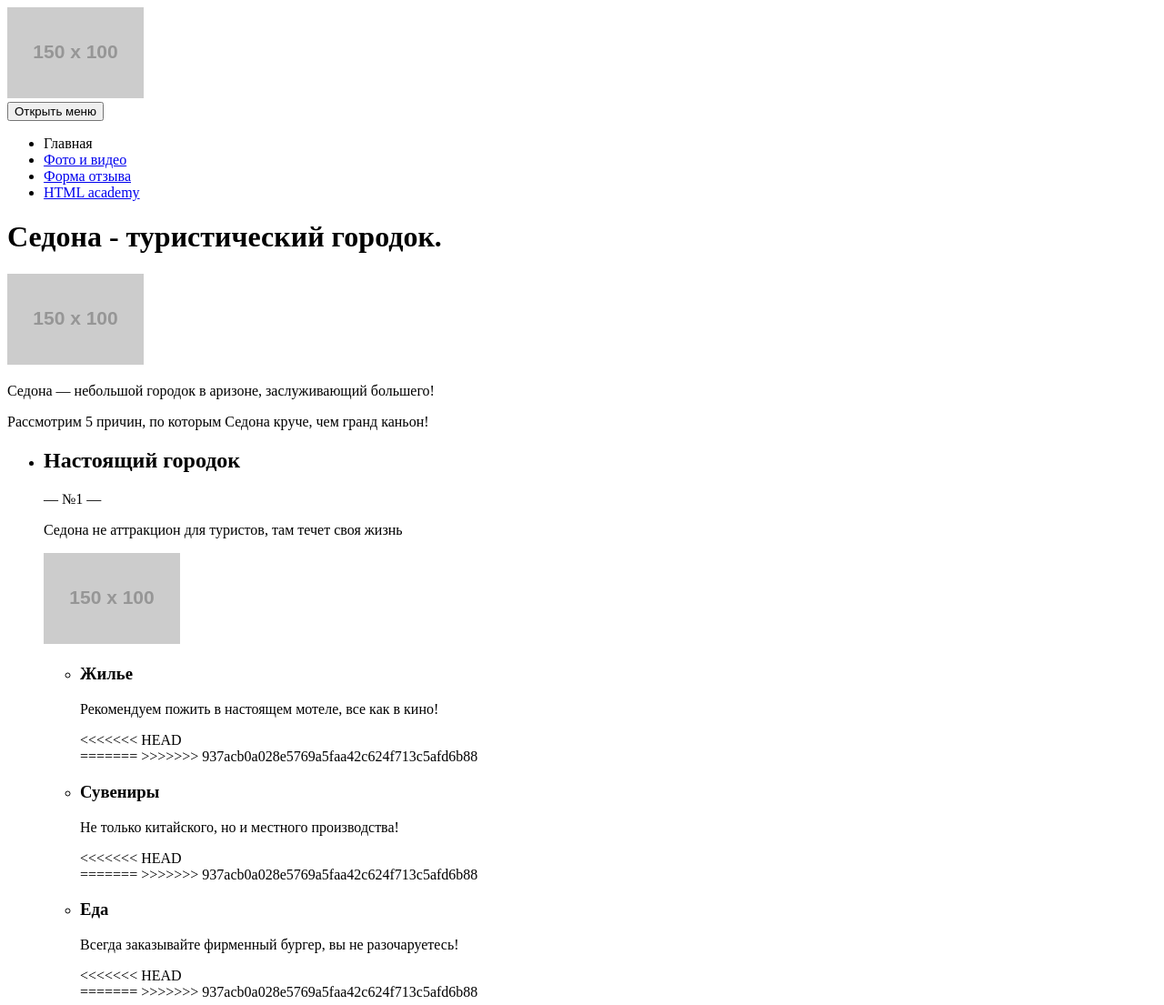
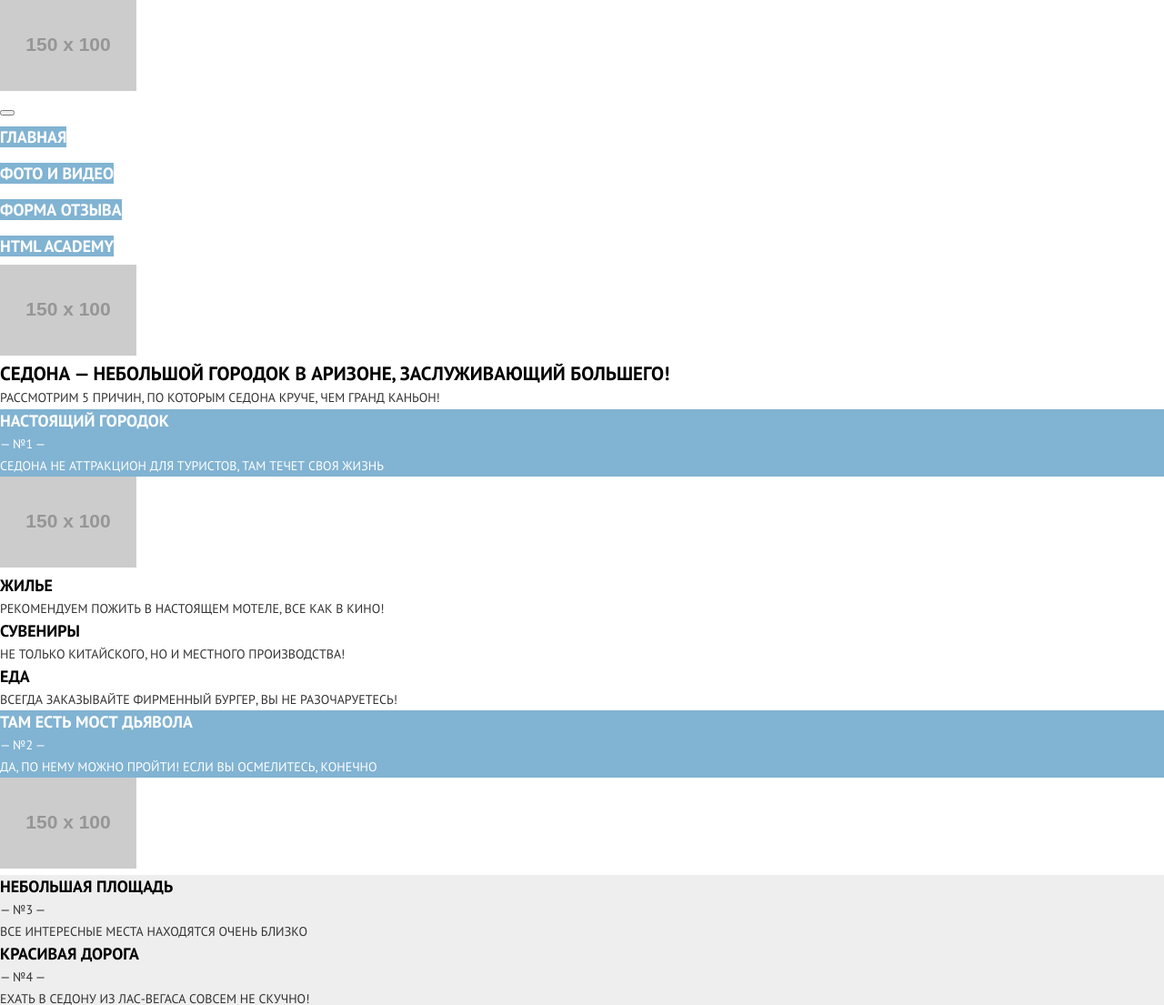
Before and after one commit to rumyantsevnn/234024-sedona-16, a website: page source/index.html in a window 1280 px wide. Shown: the top 1105 px of the page at 91% size. Drawn offline with nearby package versions, Linux system fonts and the light colour scheme; files that its build step writes are made by us from their sources; placeholder pictures from the web are drawn by us.

Commit message:
начало верстки с использованием препроцессора

```diff
--- a/source/index.html
+++ b/source/index.html
@@ -3,6 +3,7 @@
   <head>
     <meta charset="utf-8">
     <title>HTML Academy: Седона</title>
+    <link href="https://fonts.googleapis.com/css?family=PT+Sans:400,700&amp;subset=cyrillic" rel="stylesheet">
     <link rel="stylesheet" href="css/style.css">
   </head>
   <body>
@@ -37,15 +38,15 @@
       </div>
       <div class="short-description">
         <p class="short-description__about-sedona">Седона — небольшой городок в аризоне, заслуживающий большего!</p>
-        <p class="short-description__five-reasons">Рассмотрим 5 причин, по которым Седона круче, чем гранд каньон!</p>
+        <p class="short-description__reasons">Рассмотрим 5 причин, по которым Седона круче, чем гранд каньон!</p>
       </div>
       <ul class="reasons-and-advantages">
         <li class="reasons-and-advantages__item">
           <div class="reason-with-picture">
             <section class="reason reason--blue-background">
-              <h2 class="reason__title">Настоящий городок</h2>
-              <span class="reason__number">— №1 —</span>
-              <p class="reason__description">Седона не аттракцион для туристов, там течет своя жизнь</p>
+              <h2 class="reason__title reason__title--blue-background">Настоящий городок</h2>
+              <span class="reason__number reason__number--blue-background">— №1 —</span>
+              <p class="reason__description reason__description--blue-background">Седона не аттракцион для туристов, там течет своя жизнь</p>
             </section>
             <img class="reason-with-picture__image" src="http://placehold.it/150x100" alt="Дома в Седоне">
           </div>
@@ -53,68 +54,42 @@
             <li class="advantages__item">
               <h3 class="advantages__title">Жилье</h3>
               <p class="advantages__description">Рекомендуем пожить в настоящем мотеле, все как в кино!</p>
-<<<<<<< HEAD
-              <div class="advantages__image"></div>
-=======
->>>>>>> 937acb0a028e5769a5faa42c624f713c5afd6b88
             </li>
             <li class="advantages__item">
               <h3 class="advantages__title">Сувениры</h3>
               <p class="advantages__description">Не только китайского, но и местного производства!</p>
-<<<<<<< HEAD
-              <div class="advantages__image"></div>
-=======
->>>>>>> 937acb0a028e5769a5faa42c624f713c5afd6b88
             </li>
             <li class="advantages__item">
               <h3 class="advantages__title">Еда</h3>
               <p class="advantages__description">Всегда заказывайте фирменный бургер, вы не разочаруетесь!</p>
-<<<<<<< HEAD
-              <div class="advantages__image"></div>
-=======
->>>>>>> 937acb0a028e5769a5faa42c624f713c5afd6b88
             </li>
           </ul>
         </li>
         <li class="reasons-and-advantages__item">
           <div class="reason-with-picture">
             <section class="reason reason--blue-background">
-              <h2 class="reason__title">Там есть мост дьявола</h2>
-              <span class="reason__number">— №2 —</span>
-              <p class="reason__description">Да, по нему можно пройти! Если вы осмелитесь, конечно</p>
+              <h2 class="reason__title reason__title--blue-background">Там есть мост дьявола</h2>
+              <span class="reason__number reason__number--blue-background">— №2 —</span>
+              <p class="reason__description reason__description--blue-background">Да, по нему можно пройти! Если вы осмелитесь, конечно</p>
             </section>
             <img class="reason-with-picture__image" src="http://placehold.it/150x100" alt="Горы и каньоны в Седоне">
           </div>
         </li>
-<<<<<<< HEAD
-      </ul>
-      <ul class="reasons-gray-background">
-        <li class="reasons-gray-background__item">
-=======
         <li class="reasons-and-advantages__item">
->>>>>>> 937acb0a028e5769a5faa42c624f713c5afd6b88
           <section class="reason">
             <h2 class="reason__title">Небольшая площадь</h2>
             <span class="reason__number">— №3 —</span>
             <p class="reason__description">Все интересные места находятся очень близко</p>
           </section>
         </li>
-<<<<<<< HEAD
-        <li class="reasons-gray-background__item">
-=======
         <li class="reasons-and-advantages__item">
->>>>>>> 937acb0a028e5769a5faa42c624f713c5afd6b88
           <section class="reason">
             <h2 class="reason__title">Красивая дорога</h2>
             <span class="reason__number">— №4 —</span>
             <p class="reason__description">Ехать в седону из лас-вегаса совсем не скучно!</p>
           </section>
         </li>
-<<<<<<< HEAD
-        <li class="reasons-gray-background__item">
-=======
         <li class="reasons-and-advantages__item">
->>>>>>> 937acb0a028e5769a5faa42c624f713c5afd6b88
           <section class="reason">
             <h2 class="reason__title">Мало туристов</h2>
             <span class="reason__number">— №5 —</span>
@@ -122,11 +97,7 @@
           </section>
         </li>
       </ul>
-<<<<<<< HEAD
-      <!-- Здесь будет форма поиска гостиницы -->
-=======
       <!-- Здесь будет форма поиска гостиницы. -->
->>>>>>> 937acb0a028e5769a5faa42c624f713c5afd6b88
     </main>
     <footer class="page-footer">
       <a href="visitsedona.html" class="page-footer__visitsedona-link">#visitsedona</a>
--- /dev/null
+++ b/source/less/advantages.less
@@ -0,0 +1,15 @@
+.advantages {
+  .reset-ls;
+}
+
+.advantages__title,
+.advantages__description {
+  .reset-indents;
+}
+
+.advantages__title {
+  color: @black;
+  font-size: 18px;
+  font-weight: 700;
+  line-height: 26px;
+}
--- /dev/null
+++ b/source/less/fonts.less
@@ -0,0 +1,8 @@
+body {
+  font-family: "PT Sans", sans-serif;
+  font-size: 14px;
+  font-weight: 400;
+  line-height: 24px;
+  color: @fc-main;
+  text-transform: uppercase;
+}
--- /dev/null
+++ b/source/less/global.less
@@ -0,0 +1,21 @@
+html {
+  box-sizing: border-box;
+}
+
+body {
+  .reset-indents;
+}
+
+a,
+a:link,
+a:visited,
+a:focus,
+a:hover,
+a:active {
+  text-decoration: none;
+}
+
+img {
+  max-width: 100%;
+  height: auto;
+}
--- /dev/null
+++ b/source/less/menu-list.less
@@ -0,0 +1,11 @@
+.menu-list {
+  .reset-ls;
+}
+
+.menu-list__link {
+  background-color: @bgc-blue;
+  color: @white;
+  font-size: 18px;
+  font-weight: 700;
+  line-height: 40px;
+}
--- /dev/null
+++ b/source/less/page-footer.less
@@ -0,0 +1,15 @@
+.page-footer__visitsedona-link {
+  color: @black;
+  font-size: 21px;
+  font-weight: 700;
+  line-height: 26px;
+}
+
+.social-list {
+  .reset-ls;
+}
+
+.developed-by__text {
+  color: @black;
+  line-height: 26px;
+}
--- /dev/null
+++ b/source/less/photo-list.less
@@ -0,0 +1,3 @@
+.photo-list {
+  .reset-ls;
+}
--- /dev/null
+++ b/source/less/photo-sedona.less
@@ -0,0 +1,17 @@
+.photo-sedona__title {
+  .reset-indents;
+  color: @black;
+  font-size: 14px;
+  font-weight: 700;
+  line-height: 24px;
+}
+
+.photo-sedona__author {
+  .reset-indents;
+  text-transform: none;
+}
+
+.likes-counter__quantity {
+  color: @black;
+  font-weight: 700;
+}
--- /dev/null
+++ b/source/less/reason.less
@@ -0,0 +1,25 @@
+.reason {
+  background-color: @bgc-gray;
+}
+
+.reason__title,
+.reason__description {
+  .reset-indents;
+}
+
+.reason__title {
+  color: @black;
+  font-size: 18px;
+  font-weight: 700;
+  line-height: 26px;
+}
+
+.reason--blue-background {
+  background-color: @bgc-blue;
+}
+
+.reason__title--blue-background,
+.reason__number--blue-background,
+.reason__description--blue-background {
+  color: @white;
+}
--- /dev/null
+++ b/source/less/reasons-and-advantages.less
@@ -0,0 +1,3 @@
+.reasons-and-advantages {
+  .reset-ls;
+}
--- /dev/null
+++ b/source/less/short-description.less
@@ -0,0 +1,12 @@
+.short-description__about-sedona {
+  color: #000000;
+  font-size: 21px;
+  font-weight: 700;
+  line-height: 26px;
+  .reset-indents;
+}
+
+.short-description__reasons {
+  line-height: 26px;
+  .reset-indents;
+}
--- /dev/null
+++ b/source/less/style.less
@@ -0,0 +1,12 @@
+@import "fonts.less";
+@import "menu-list.less";
+@import "variables.less";
+@import "global.less";
+@import "visually-hidden.less";
+@import "short-description.less";
+@import "reasons-and-advantages.less";
+@import "reason.less";
+@import "advantages.less";
+@import "page-footer.less";
+@import "photo-list.less";
+@import "photo-sedona.less";
--- /dev/null
+++ b/source/less/variables.less
@@ -0,0 +1,16 @@
+@bgc-blue: #81b3d2;
+@bgc-gray: #eeeeee;
+@fc-main: #333333;
+@white: #ffffff;
+@black: #000000;
+
+.reset-ls {
+  list-style: none;
+  margin: 0;
+  padding: 0;
+}
+
+.reset-indents {
+  margin: 0;
+  padding: 0;
+}
--- /dev/null
+++ b/source/less/visually-hidden.less
@@ -0,0 +1,14 @@
+.visually-hidden:not(:focus):not(:active),
+input[type="checkbox"].visually-hidden,
+input[type="radio"].visually-hidden {
+  position: absolute;
+  width: 1px;
+  height: 1px;
+  margin: -1px;
+  border: 0;
+  padding: 0;
+  white-space: nowrap;
+  clip-path: inset(100%);
+  clip: rect(0 0 0 0);
+  overflow: hidden;
+}
```
Also changed, not shown: source/form.html (+4 -6 lines), source/photo.html (+3 -5 lines), 1 other file.
